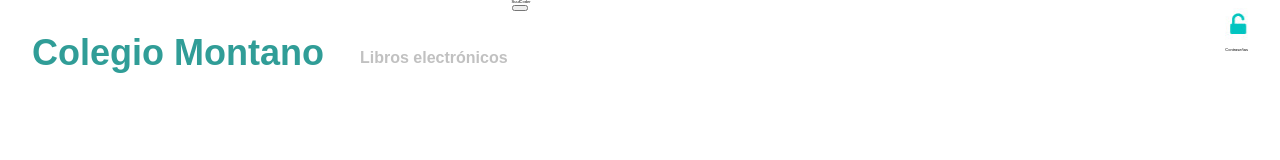
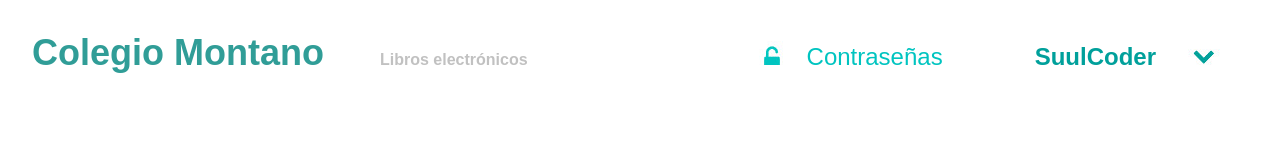
Before and after one commit to suulcoder/Maquetacion, a plain HTML site: page index.html in a window 1280 px wide. Drawn offline with Linux system fonts and the light colour scheme.

Commit message:
header done

```diff
--- a/index.html
+++ b/index.html
@@ -8,16 +8,19 @@
 	</head>
 	<body>
 		<div class="header">
+			<div class="header_left">
 				<h1>Colegio Montano</h1>
 				<h2>Libros electrónicos</h2>
+			</div>
+			<div class="header_right">
 				<div class="passwords">
 					<div class="passwords_img"></div>
 					<div class="passwords_tittle">Contraseñas</div>
 				</div>
 				<div class="user">
 					<div class="user_name">SuulCoder</div>
-				<BUTTON class="user_button"></BUTTON>
 					<div class="user_actions"></div>
+				</div>
 			</div>
 		</div>
 	</body>
--- a/styles.css
+++ b/styles.css
@@ -9,24 +9,60 @@ h2{
 	padding: 9rem 1rem 1rem 1rem;
 }
 .header{
+	align-items: baseline;
+	display: flex;
 	background: white;
+	height: 32rem;
+	justify-content: space-between;
+	width: 100%;
+}
+.header_left{
+	align-items: baseline;
 	display: flex;
-	height: 32rem;
-	width: 100%;
+	justify-content: flex-start;
+}
+.header_right{
+	align-items: baseline;
+	display: flex;
+	justify-content: flex-end;
 }
 .header h1{
 	color: #309d97;
 	font-size: 9rem;
 	padding: 2rem 8rem 2rem 8rem;
 }
+.header h2{
+	padding: 2rem 48rem 2rem 6rem;
+}
 .passwords{
-	flex-flow: row wrap;
-	height: 10rem;
-	padding: 2rem 8rem 2rem 40rem;
-	position: absolute;
-	right: 0;
+	align-items: baseline;
+	display: inline-flex;
+	padding: 2rem 11rem 2rem 6rem;
+	size: 40rem;
 }
 .passwords_img{
 	background: url('img/locker.jpg') no-repeat;
-	height: 10rem;
+	padding: 2rem 1rem 4rem 1rem;
+	width: 10rem;
 }
+.passwords_tittle{
+	color: #00C4C0;
+	font-size: 6rem;
+}
+.user{
+	align-items: baseline;
+	display: inline-flex;
+	padding: 2rem 10rem 2rem 8rem;
+	size: 40rem;
+}
+.user_name{
+	color: #00A09B;
+	font-size: 6rem;
+	font-weight: bold;
+	padding: 2rem 8rem 4rem 4rem;
+}
+.user_actions{
+	background: url('img/arrow.jpg') no-repeat;
+	padding: 2rem 2rem 4rem 1rem;
+	width: 10rem;
+}
```
Also changed, not shown: img/arrow.jpg (added). Lines whose indentation alone changed are shown as unchanged.
